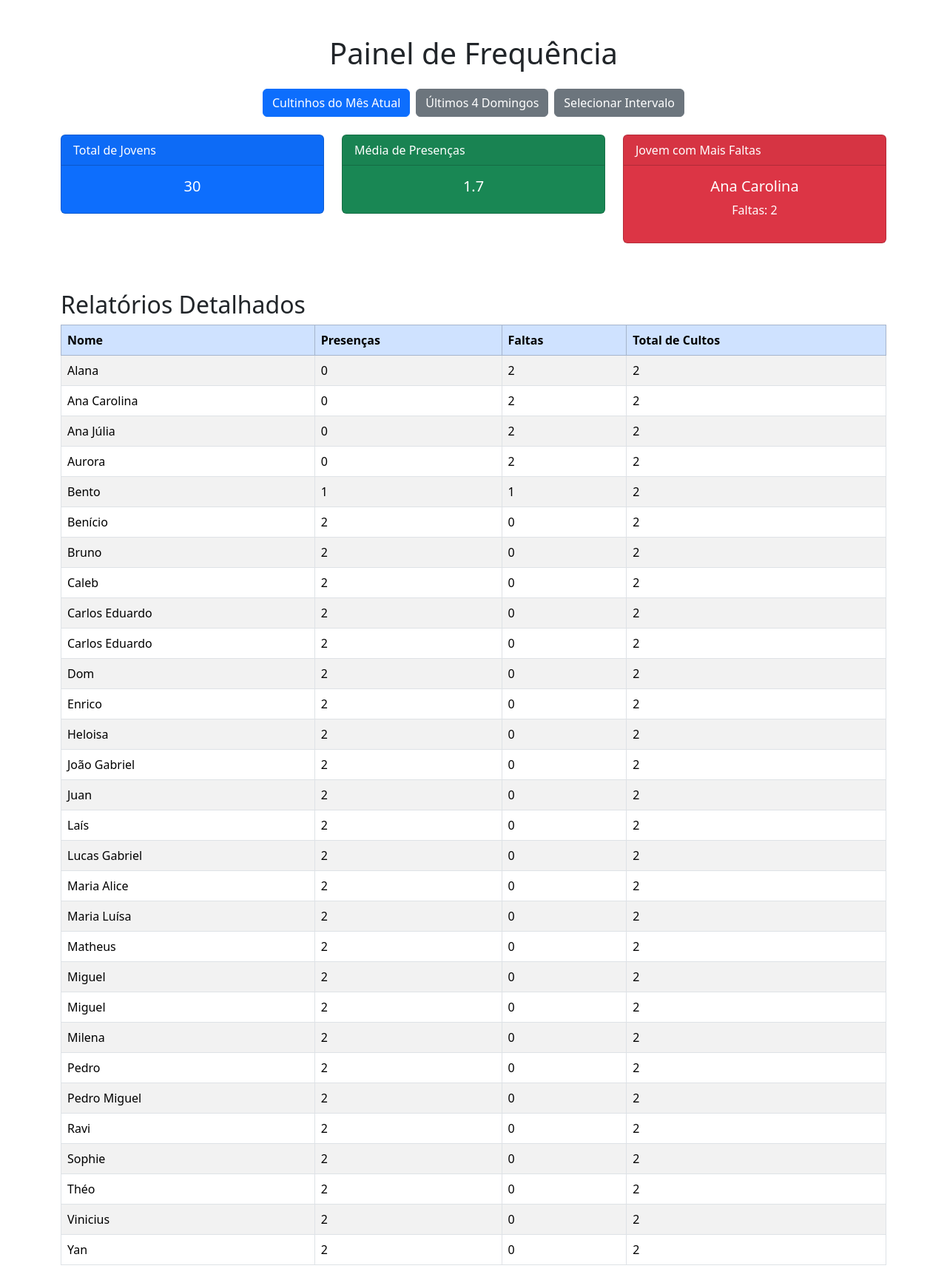
After one commit to renanjdev/rjmalvorada, a Flask app: page /dashboard in a window 1280 px wide. The commit adds this page. Shown: the whole page at 74% size. Run offline with Flask 3, Linux system fonts and the light colour scheme; data comes from the database, SQL or seed files in the repository; both versions use the stored data as it was after the commit.

Commit message:
implantação dashboard

```diff
--- a/app.py
+++ b/app.py
@@ -561,6 +561,96 @@ def relatorios():
 
     return render_template('relatorios.html', relatorios=relatorios, filtro=filtro)
 
+@app.route('/dashboard', methods=['GET'])
+def dashboard():
+    conn = db_connection()
+    cursor = conn.cursor()
+
+    # Aplicar filtros com base nos parâmetros recebidos
+    filtro = request.args.get('filtro', 'mes_atual')  # Padrão: Mês Atual
+    params = []
+    filtro_data = ""  # Inicializa a variável para o filtro
+
+    if filtro == 'mes_atual':
+        hoje = datetime.now()
+        primeiro_dia = hoje.replace(day=1).strftime('%Y-%m-%d')
+        ultimo_dia = (hoje.replace(month=hoje.month % 12 + 1, day=1) - timedelta(days=1)).strftime('%Y-%m-%d')
+        filtro_data = "f.data BETWEEN ? AND ?"
+        params.extend([primeiro_dia, ultimo_dia])
+
+    elif filtro == 'ultimos_4':
+        hoje = datetime.now()
+        ultimos_4_domingos = [(hoje - timedelta(days=(hoje.weekday() + 1) % 7) - timedelta(weeks=i)).strftime('%Y-%m-%d') for i in range(4)]
+        placeholders = ', '.join('?' for _ in ultimos_4_domingos)
+        filtro_data = f"f.data IN ({placeholders})"
+        params.extend(ultimos_4_domingos)
+
+    elif filtro == 'intervalo':
+        inicio = request.args.get('inicio')
+        fim = request.args.get('fim')
+        if inicio and fim:
+            filtro_data = "f.data BETWEEN ? AND ?"
+            params.extend([inicio, fim])
+
+    # Total de jovens cadastrados
+    total_jovens = cursor.execute("SELECT COUNT(*) FROM jovens").fetchone()[0]
+
+    # Média de presenças
+    media_presencas_query = f"""
+        SELECT AVG(presencas) FROM (
+            SELECT COUNT(CASE WHEN f.status = 'presente' THEN 1 END) AS presencas
+            FROM frequencia f
+            LEFT JOIN jovens j ON f.jovem_id = j.id
+            {'WHERE ' + filtro_data if filtro_data else ''}
+            GROUP BY f.jovem_id
+        )
+    """
+    media_presencas = cursor.execute(media_presencas_query, params).fetchone()[0] or 0
+
+    # Jovem com mais faltas
+    mais_faltas_query = f"""
+        SELECT j.nome, COUNT(f.status) AS faltas
+        FROM jovens j
+        LEFT JOIN frequencia f ON j.id = f.jovem_id
+        WHERE f.status = 'ausente'
+        {'AND ' + filtro_data if filtro_data else ''}
+        GROUP BY j.id
+        ORDER BY faltas DESC
+        LIMIT 1
+    """
+    mais_faltas = cursor.execute(mais_faltas_query, params).fetchone()
+
+    # Dados detalhados para relatórios
+    relatorios_query = f"""
+        SELECT j.nome,
+               COUNT(CASE WHEN f.status = 'presente' THEN 1 END) AS presencas,
+               COUNT(CASE WHEN f.status = 'ausente' THEN 1 END) AS faltas,
+               COUNT(f.data) AS total_cultos
+        FROM jovens j
+        LEFT JOIN frequencia f ON j.id = f.jovem_id
+        {'WHERE ' + filtro_data if filtro_data else ''}
+        GROUP BY j.id
+        ORDER BY j.nome
+    """
+    cursor.execute(relatorios_query, params)
+    relatorios = cursor.fetchall()
+
+    conn.close()
+
+    return render_template(
+        'dashboard.html',
+        total_jovens=total_jovens,
+        media_presencas=media_presencas,
+        mais_faltas=mais_faltas,
+        relatorios=relatorios,
+        filtro=filtro
+    )
+
+
+
+
+
+
 
 @app.route('/exportar_pdf', methods=['GET'])
 def exportar_pdf():
--- /dev/null
+++ b/templates/dashboard.html
@@ -0,0 +1,105 @@
+<!DOCTYPE html>
+<html lang="pt-br">
+<head>
+    <meta charset="UTF-8">
+    <title>Dashboard e Relatórios</title>
+    <link href="https://cdn.jsdelivr.net/npm/bootstrap@5.3.0-alpha3/dist/css/bootstrap.min.css" rel="stylesheet">
+</head>
+<body>
+    <div class="container mt-5">
+        <h1 class="text-center mb-4">Painel de Frequência</h1>
+
+        <!-- Botões de Filtros -->
+        <div class="d-flex justify-content-center mb-4">
+            <button onclick="filtrar('mes_atual')" class="btn btn-primary me-2">Cultinhos do Mês Atual</button>
+            <button onclick="filtrar('ultimos_4')" class="btn btn-secondary me-2">Últimos 4 Domingos</button>
+            <button onclick="mostrarIntervalo()" class="btn btn-secondary">Selecionar Intervalo</button>
+        </div>
+
+        <!-- Formulário para Intervalo -->
+        <div id="intervalo" style="display: none;" class="mb-4">
+            <form id="intervaloForm" onsubmit="filtrarIntervalo(event)" class="d-flex justify-content-center gap-2">
+                <input type="date" id="inicio" name="inicio" class="form-control" required>
+                <input type="date" id="fim" name="fim" class="form-control" required>
+                <button type="submit" class="btn btn-success">Aplicar</button>
+            </form>
+        </div>
+
+        <!-- Resumo -->
+        <div class="row">
+            <div class="col-md-4">
+                <div class="card text-white bg-primary mb-3">
+                    <div class="card-header">Total de Jovens</div>
+                    <div class="card-body">
+                        <h5 class="card-title text-center">{{ total_jovens }}</h5>
+                    </div>
+                </div>
+            </div>
+            <div class="col-md-4">
+                <div class="card text-white bg-success mb-3">
+                    <div class="card-header">Média de Presenças</div>
+                    <div class="card-body">
+                        <h5 class="card-title text-center">{{ media_presencas | round(2) }}</h5>
+                    </div>
+                </div>
+            </div>
+            <div class="col-md-4">
+                <div class="card text-white bg-danger mb-3">
+                    <div class="card-header">Jovem com Mais Faltas</div>
+                    <div class="card-body">
+                        {% if mais_faltas %}
+                        <h5 class="card-title text-center">{{ mais_faltas[0] }}</h5>
+                        <p class="text-center">Faltas: {{ mais_faltas[1] }}</p>
+                        {% else %}
+                        <p class="text-center">Nenhum registro disponível</p>
+                        {% endif %}
+                    </div>
+                </div>
+            </div>
+        </div>
+
+        <!-- Relatórios Detalhados -->
+        <h2 class="mt-5">Relatórios Detalhados</h2>
+        <table class="table table-bordered table-striped">
+            <thead class="table-primary">
+                <tr>
+                    <th>Nome</th>
+                    <th>Presenças</th>
+                    <th>Faltas</th>
+                    <th>Total de Cultos</th>
+                </tr>
+            </thead>
+            <tbody>
+                {% for relatorio in relatorios %}
+                <tr>
+                    <td>{{ relatorio[0] }}</td>
+                    <td>{{ relatorio[1] }}</td>
+                    <td>{{ relatorio[2] }}</td>
+                    <td>{{ relatorio[3] }}</td>
+                </tr>
+                {% endfor %}
+            </tbody>
+        </table>
+    </div>
+
+    <script>
+        // Função para filtrar por tipo (mês atual ou últimos 4 domingos)
+        function filtrar(filtro) {
+            window.location.href = `/dashboard?filtro=${filtro}`;
+        }
+
+        // Mostrar o formulário de intervalo de datas
+        function mostrarIntervalo() {
+            document.getElementById('intervalo').style.display = 'block';
+        }
+
+        // Filtrar por intervalo de datas
+        function filtrarIntervalo(event) {
+            event.preventDefault();
+            const inicio = document.getElementById('inicio').value;
+            const fim = document.getElementById('fim').value;
+            window.location.href = `/dashboard?filtro=intervalo&inicio=${inicio}&fim=${fim}`;
+        }
+    </script>
+</body>
+</html>
```
Also changed, not shown: templates/index.html (+8 -13 lines), igreja.db, 1 other file.
